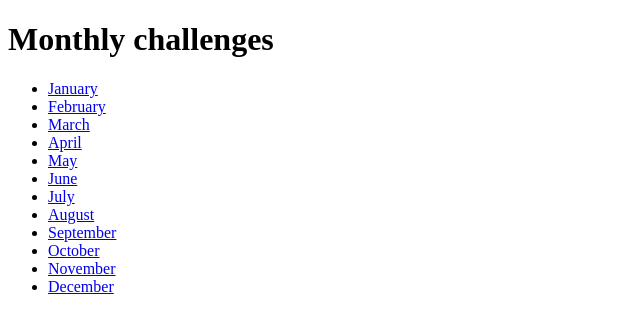
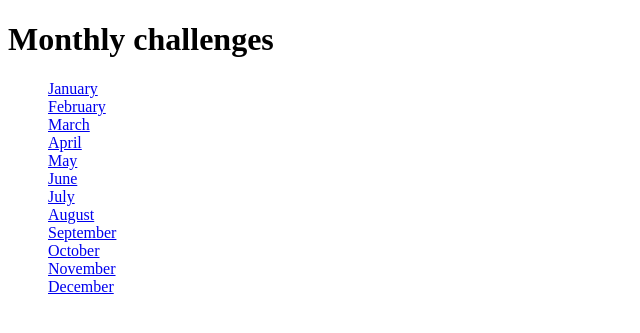
Before and after one commit to project-defiant/django-101, a Django app: page /challenges/ in a window 1280 px wide. Shown: the part 26-359 px from the top of the page, without its empty margins (0-640 px from the left). Run offline with Django 4.2, Linux system fonts and the light colour scheme.

Commit message:
static css for index page

```diff
--- /dev/null
+++ b/monthly_challenges/challenges/static/challenges/challenges.css
@@ -0,0 +1,3 @@
+ul {
+  list-style: none;
+}
--- a/monthly_challenges/challenges/templates/challenges/index.html
+++ b/monthly_challenges/challenges/templates/challenges/index.html
@@ -1,7 +1,11 @@
 {% extends 'layout.html' %}
+{% load static %}
+{% block css_files %}<link rel="stylesheet" href="{% static 'challenges/challenges.css' %}">{% endblock css_files %}
+
 {% block page_title %}
     Monthly Challenges
 {% endblock page_title %}
+
 {% block content %}
   {% include "./includes/header.html" %}
   <h1>Monthly challenges</h1>
--- a/monthly_challenges/templates/layout.html
+++ b/monthly_challenges/templates/layout.html
@@ -4,6 +4,7 @@
     <meta charset="UTF-8" />
     <meta http-equiv="X-UA-Compatible" content="IE=edge" />
     <meta name="viewport" content="width=device-width, initial-scale=1.0" />
+    {% block css_files %}{% endblock css_files %}
     <title>
       {% block page_title %}
 My challenges
```
